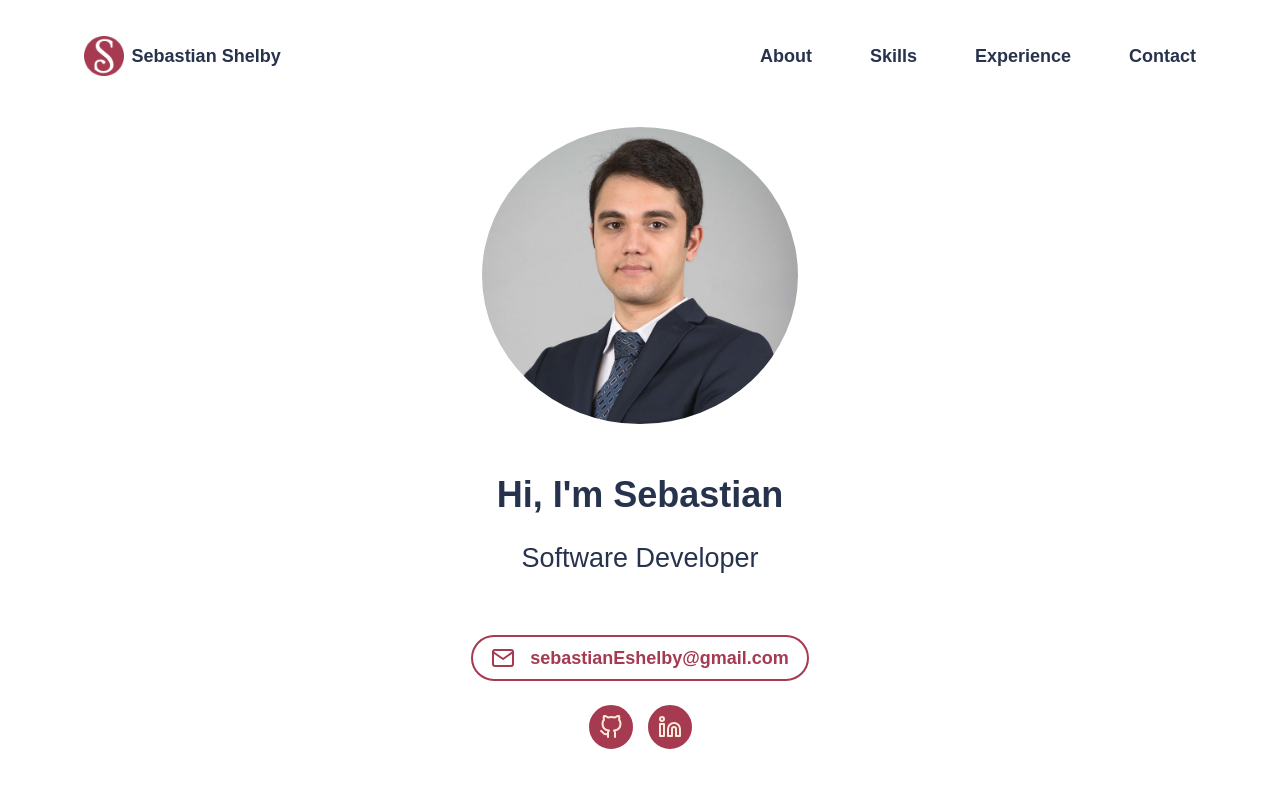
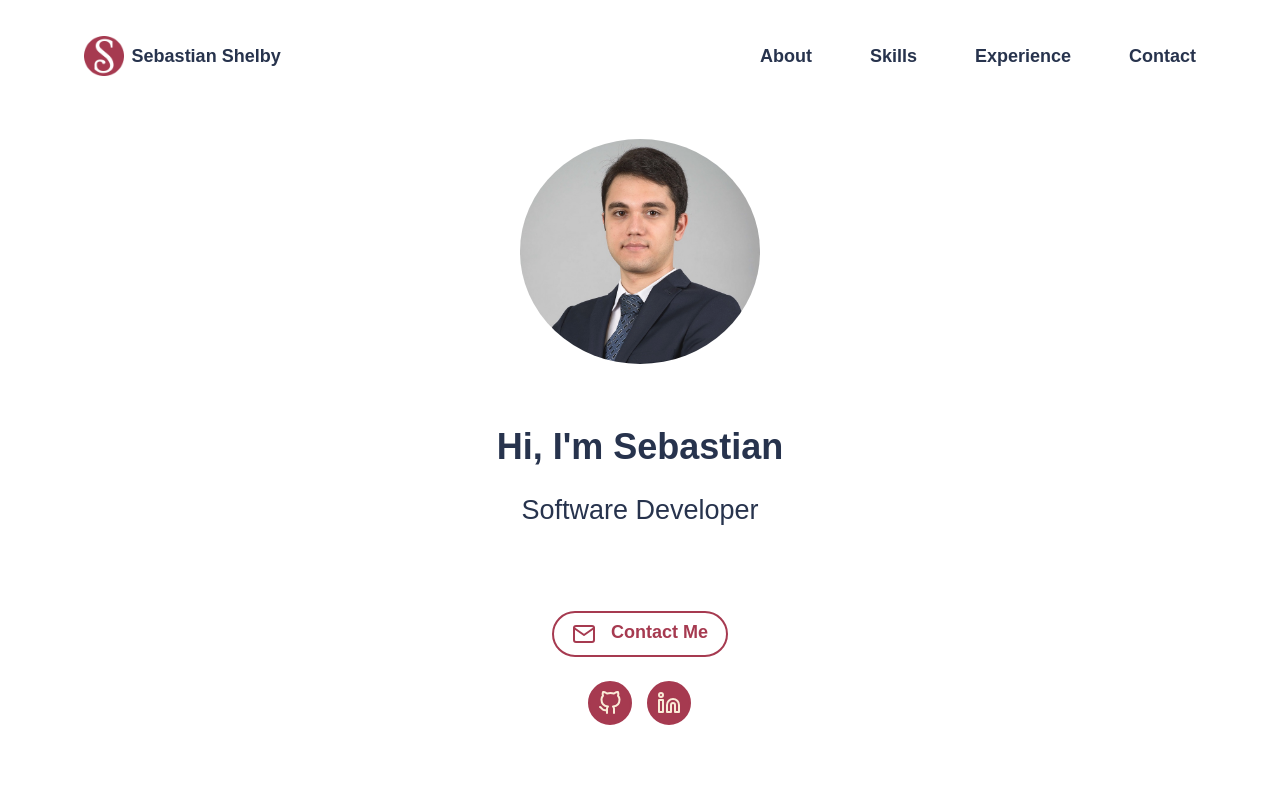
Before and after one commit to SebastianEShelby/personal-portfolio-website, a website built with Parcel: page src/index.html in a window 1280 px wide. Shown: the top 800 px of the page. Built offline with nearby package versions, Linux system fonts and the light colour scheme; a web font is replaced by a local one.

Commit message:
Update header and button styles (#28)
* implement contact form

* update google fonts

* update recaptcha implementation for testing

* Implement contact form (#24)

* implement contact form

* update google fonts

* update recaptcha implementation for testing

* change order

* assign callback to the global space

---------

Co-authored-by: Sebastian Shelby <sebastianeshelby@gmail.com>

* Fix missing import statement (#25)

* implement contact form

* update google fonts

* update recaptcha implementation for testing

* change order

* assign callback to the global space

* add missing function import

---------

Co-authored-by: Sebastian Shelby <sebastianeshelby@gmail.com>

* Contact form (#26)

* implement contact form

* update google fonts

* update recaptcha implementation for testing

* change order

* assign callback to the global space

* add missing function import

* fix issues with sendMail function

---------

Co-authored-by: Sebastian Shelby <sebastianeshelby@gmail.com>

* Finalize contact email implementation

* fix onContactFormLoad not defined

* increase default textarea height for contact form

* fix onContactFormSubmit not working

* fix validate function

* add logs for testing

* possible fix with more logs

* more tests

* more tests

* remove unused files

* improve header styles

* fix button text misalignment

---------

Co-authored-by: Sebastian Shelby <sebastianeshelby@gmail.com>

```diff
--- a/src/index.html
+++ b/src/index.html
@@ -118,7 +118,11 @@
       </div>
 
       <div class="header-content">
-        <div class="header-img-container"></div>
+        <figure class="header-img-container">
+          <img src="./images/professional-photo.jpg" alt="Sebastian Shelby Portrait">
+          <div class="overlay"></div>
+        </figure>
+
         <div class="header-info">
           <h1>Hi, I'm Sebastian</h1>
           <h2 class="sub-headline">
@@ -127,9 +131,9 @@
         </div>
         <div class="header-button-container">
 
-          <a class="button is-primary is-outlined is-rounded is-small" href="mailto:sebastianeshelby@gmail.com"
-            rel="noopener" target="_blank"><i class="icon" data-feather="mail"></i>
-            <span>sebastianEshelby@gmail.com</span>
+          <a class="button is-primary is-outlined is-rounded is-small" href="#contact"><i class="icon"
+              data-feather="mail"></i>
+            <span>Contact Me</span>
           </a>
 
 
--- a/src/scss/button.scss
+++ b/src/scss/button.scss
@@ -90,10 +90,13 @@ $lightTextColor: antiquewhite;
   }
 
   .icon {
-    align-items: center;
+    place-items: center;
     justify-items: center;
     display: inline-flex;
-    justify-content: center;
+  }
+
+  span {
+    margin-bottom: 3px;
   }
 
   &.is-round {
--- a/src/scss/footer.scss
+++ b/src/scss/footer.scss
@@ -1,3 +1,5 @@
+$footerDivMargin: 2vh;
+
 footer {
   background-color: $darkBackGround;
   grid-area: 4 / first-column/span 1 / last-column;
@@ -8,6 +10,7 @@ footer {
   align-items: center;
   justify-items: center;
   color: $lightTextColor;
+
   div {
     margin-bottom: $footerDivMargin;
     margin-top: $footerDivMargin;
--- a/src/scss/header.scss
+++ b/src/scss/header.scss
@@ -1,4 +1,5 @@
-$headerImageBackground: rgba(255, 255, 255, 0.06);
+$headerImageBackground: rgba(255, 255, 255, 0.07);
+$headerDivMargin: 1vh;
 
 header {
   display: grid;
@@ -16,32 +17,44 @@ header {
 .header-content {
   display: flex;
   flex-direction: column;
-  align-items: center;
-  justify-items: center;
+  place-items: center;
   align-self: center;
   grid-column: 2 / span 1;
   grid-row: 2 / span 1;
   color: $darkBlue;
   height: 100%;
   width: 100%;
+  font-size: medium;
+
+  >* {
+    margin: 3vh 0;
+  }
 }
 
 .header-img-container {
-  width: 40vh;
-  height: 40vh;
+  display: flex;
+  place-items: center;
+  position: relative; // important for image overlay
+  width: 30vh;
+  height: 30vh;
   max-height: 340px;
   max-width: 340px;
+  overflow: hidden;
 
-  background-image: url('../images/professional-photo.jpg');
+  img,
+  .overlay {
+    width: 100%;
+    height: 100%;
+    object-fit: cover;
+    border-radius: 50%;
+  }
 
-  background-color: $headerImageBackground;
-  background-blend-mode: saturation;
-  background-size: cover;
-  background-position: center;
-
-  margin: 10px;
-  border-radius: 50%;
-  border: 2px solid white;
+  .overlay {
+    position: absolute;
+    top: 0;
+    left: 0;
+    background-color: $headerImageBackground;
+  }
 }
 
 .header-info {
@@ -50,15 +63,11 @@ header {
   flex-direction: column;
   align-items: center;
   justify-items: center;
-  margin: 3vh 0;
 
   >* {
     margin: $headerDivMargin;
   }
 
-  h3.sub-headline {
-    display: none;
-  }
 }
 
 .header-button-container {
--- a/src/scss/responsive.scss
+++ b/src/scss/responsive.scss
@@ -2,7 +2,6 @@ $background_color_1: unset;
 $background_color_2: #ffffff;
 $firstGridRow: 8vh;
 /* Responsive design start here (Desktop Styles) */
-/* Responsive design ends here  */
 @media screen and (min-width: 1000px) {
   body {
 
@@ -132,12 +131,21 @@ $firstGridRow: 8vh;
   }
 }
 
-/* Hiding sub headline text on mobile */
-@media screen and (min-width: 350px) {
-  .header-info h3.sub-headline {
-    display: initial !important;
+/* Responsive design ends here (Desktop Styles) */
+
+/* Responsive design start here (Small Phones in Portrait) */
+@media screen and (max-height: 500px) and (orientation: landscape) {
+  .header-content {
+    font-size: small;
+  }
+
+  .header-img-container {
+    width: 20vh;
+    height: 20vh;
   }
 }
+
+/* Responsive design start here (Small Phones in Portrait) */
 
 /* Hover Query for devices with hover support */
 @media (any-hover: hover) {
--- a/src/scss/styles.scss
+++ b/src/scss/styles.scss
@@ -4,8 +4,6 @@ $buttonIconMargin: 15px;
 $bodyGridPadding: 5vw;
 $navContainerPadding: 20px;
 $fontFamilyDefault: 'Niramit', sans-serif;
-$headerDivMargin: 1vh;
-$footerDivMargin: 2vh;
 
 /* End Global Variables */
 
```
